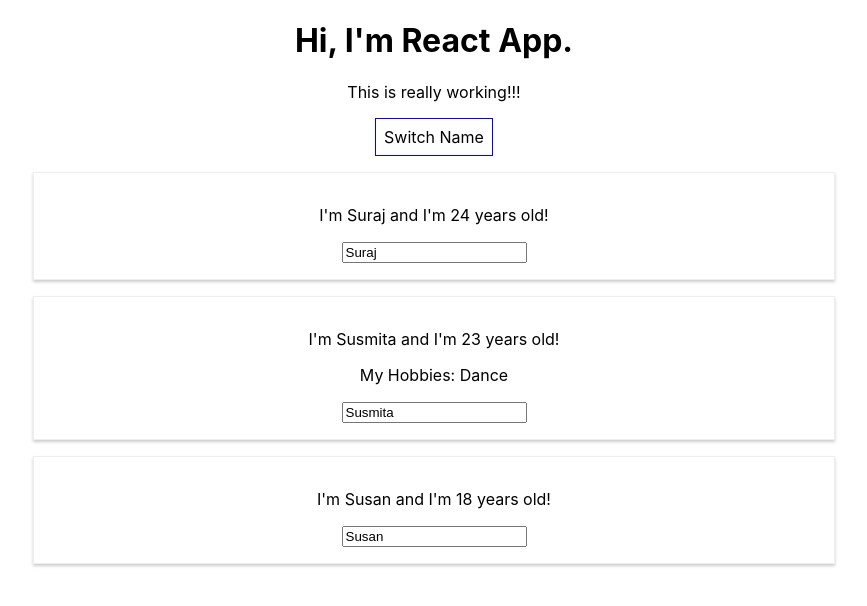
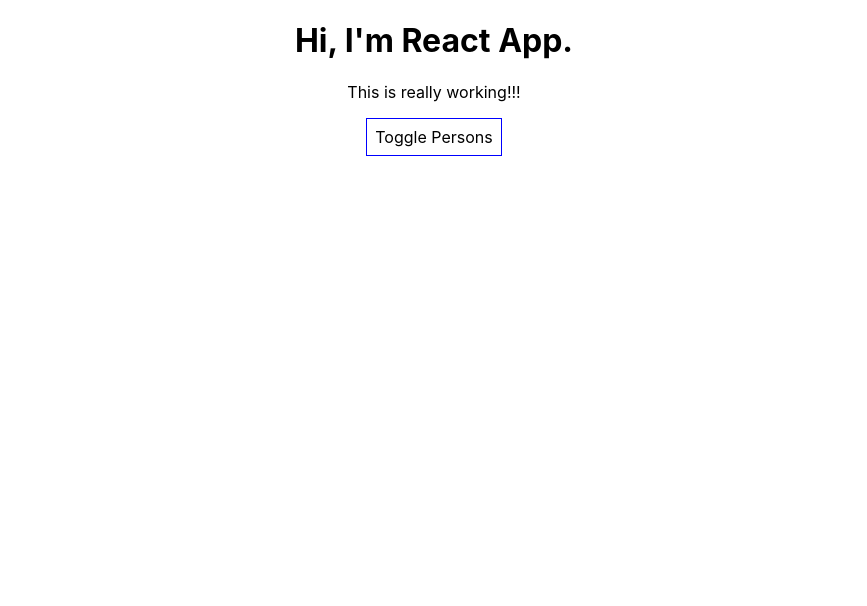
Before and after one commit to surajnepali/react-complete-guide, a React (Create React App) app: page / in a window 1280 px wide. Shown: the top 606 px of the page, without its empty margins (206-1073 px from the left). Built offline with nearby package versions, Linux system fonts and the light colour scheme.

Commit message:
Rendering Content Conditionally

```diff
--- a/src/App.js
+++ b/src/App.js
@@ -9,7 +9,8 @@
       {name: 'Susmita', age: 23 },
       {name: 'Susan', age: 18 }
     ],
-    otherState: 'sone other value'
+    otherState: 'sone other value',
+    showPersons: false
   }
 
   switchEventHandler = (newName) => {
@@ -34,9 +35,15 @@
     } )
   }
 
+  togglePersonsHandler =() => {
+    const doesShow = this.state.showPersons;
+    this.setState({showPersons: !doesShow});
+  }
+
+
   render() {
 
-    const style={
+    const style={ //since it is javascript, the values should be written in ''.
       backgroundColor: 'white',
       font: 'inherit',
       border: '1px solid blue',
@@ -51,7 +58,10 @@
         <p>This is really working!!!</p>
         <button
           style={style}
-          onClick={() => this.switchEventHandler('Asmita!!')}>Switch Name</button>
+          onClick={this.togglePersonsHandler}>Toggle Persons</button>
+          {/* conditions cannot be applied here. */}
+        {this.state.showPersons ===true ?
+          <div>
             <Person
               name={this.state.persons[0].name}
               age={this.state.persons[0].age} />
@@ -63,6 +73,8 @@
             <Person
               name={this.state.persons[2].name}
               age={this.state.persons[2].age} />
+          </div> : null
+        }
       </div>
     );
 
```
Lines whose indentation alone changed are shown as unchanged.
